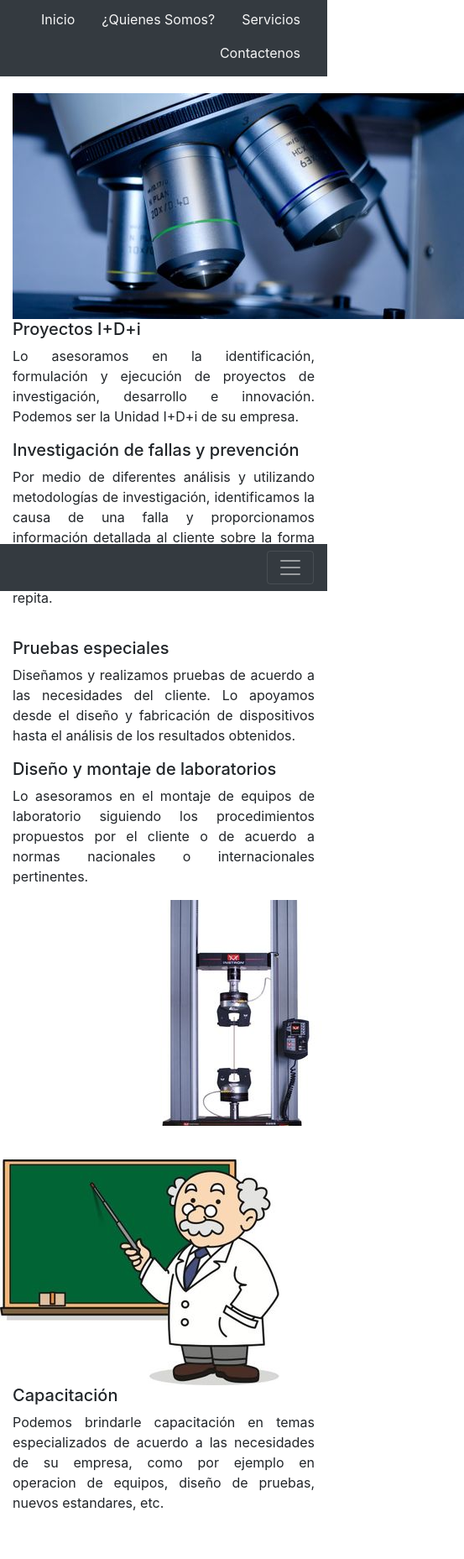
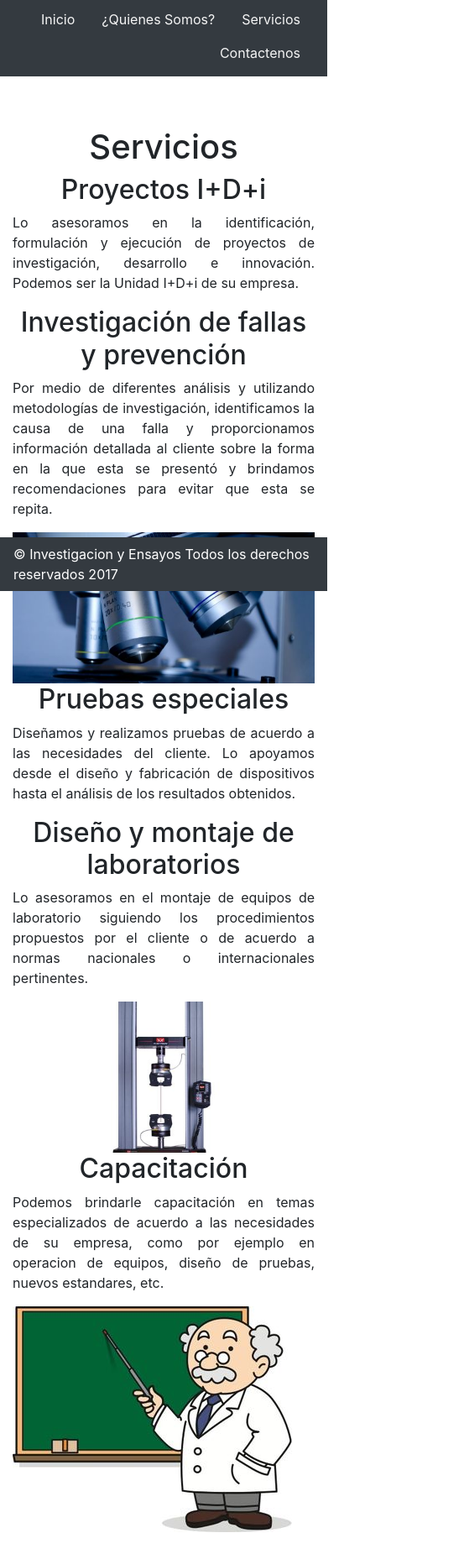
Before and after one commit to curregom/imase, a plain HTML site: page servicios.html in a window 390 px wide. Shown: the part 140-1997 px from the top of the page at 84% size, 553 px wide, since content can reach past the window. Drawn offline with nearby package versions, Linux system fonts and the light colour scheme.

Commit message:
version 0.5

```diff
--- a/estilos.css
+++ b/estilos.css
@@ -1,5 +1,14 @@
 h1, h2, h3{
   text-align: center;
+}
+
+#presentacion{
+  font-size: 25px;
+  background-image: url('images/mic.jpg');
+  background-position: center;
+  background-repeat: no-repeat;
+  background-size: cover;
+
 }
 
 #quienes {
@@ -29,12 +38,7 @@ text-align: center;
 color: #ecab4c;
 }
 
-#bgmic{
-background-image: url('images/microscopio.jpg');
-background-position: center;
-background-repeat: no-repeat;
-text-align: center;
-}
+
 
 
 #exampleInputEmail1 {
@@ -73,7 +77,3 @@ li a:hover {
 placeholder {
   color: white;
 }
-
-#bgmic{
-  background-image:url("images/microscopio.jpg");
-}
--- a/servicios.html
+++ b/servicios.html
@@ -35,63 +35,71 @@
 
                 </div>
     </nav>
-    <div >
+<div class="espacios">
 
-    </div>
-    <div class="container espacios ">
-
-      <div class="row">
-
-        <div class="col-md-6">
-          <img src="images/microscopio.jpg" alt="microscopio">
-        </div>
-
-        <div class="col-md-6">
-          <h5>Proyectos  I+D+i</h5>
-          <p>Lo asesoramos en la identificación, formulación y ejecución de proyectos de investigación, desarrollo e innovación. Podemos ser la Unidad I+D+i de su empresa.</p>
-          <h5>Investigación de fallas y prevención</h5>
-          <p>Por medio de diferentes análisis y utilizando metodologías de investigación, identificamos la causa de una falla y proporcionamos información detallada al cliente sobre la forma en la que esta se presentó y brindamos recomendaciones para evitar que esta se repita.  </p>
-        </div>
+</div>
+    <div  class="espacios ">
 
 
-      </div>
-
-        <div class="row espacios">
-
-          <div class="col-sm-12 col-md-6">
-            <h5>Pruebas especiales</h5>
-            <p>
-Diseñamos y realizamos pruebas de acuerdo a las necesidades del cliente. Lo apoyamos desde el diseño y fabricación de dispositivos hasta el análisis de los resultados obtenidos.</p>
-            <h5>Diseño y montaje de laboratorios</h5>
-            <p>Lo asesoramos en el montaje de equipos de laboratorio siguiendo los procedimientos propuestos por el cliente o de acuerdo a normas nacionales o internacionales pertinentes. </p>
-          </div>
-
-          <div class="col-sm-12 col-md-6">
-            <img src="images/instron.jpg" alt="instron">
-          </div>
-          </div>
-          <div class="row espacios">
+      <h1>Servicios</h1>
+<div class="container">
 
 
-              <img src="images/capacitacion.jpg" alt="capacitacion">
 
 
-            <div class="col-xs-12 col-md-6">
-              <h5>Capacitación</h5>
-              <p>Podemos brindarle capacitación en temas especializados de acuerdo a las necesidades de su empresa, como por ejemplo en operacion de equipos, diseño de pruebas, nuevos estandares, etc.</p>
+            <div class="row featurette">
+              <div class="col-md-7">
+                <h2 class="featurette-heading">Proyectos  I+D+i</h2>
+                <p>Lo asesoramos en la identificación, formulación y ejecución de proyectos de investigación, desarrollo e innovación. Podemos ser la Unidad I+D+i de su empresa.</p>
+                <h2 class="featurette-heading">Investigación de fallas y prevención</h2>
+                <p>Por medio de diferentes análisis y utilizando metodologías de investigación, identificamos la causa de una falla y proporcionamos información detallada al cliente sobre la forma en la que esta se presentó y brindamos recomendaciones para evitar que esta se repita.</p>
+              </div>
+              <div class="col-md-5">
+                <img class="featurette-image img-fluid mx-auto" data-src="holder.js/500x500/auto" alt="microscopio.jpg" style="auto;" src="images/microscopio.jpg" data-holder-rendered="true">
+              </div>
+            </div>
 
+
+
+            <div class="row featurette">
+              <div class="col-md-5 order-md-2">
+                <h2 class="featurette-heading">Pruebas especiales</h2>
+                <p>Diseñamos y realizamos pruebas de acuerdo a las necesidades del cliente. Lo apoyamos desde el diseño y fabricación de dispositivos hasta el análisis de los resultados obtenidos.</p>
+                <h2 class="featurette-heading">Diseño y montaje de laboratorios</h2>
+                <p>Lo asesoramos en el montaje de equipos de laboratorio siguiendo los procedimientos propuestos por el cliente o de acuerdo a normas nacionales o internacionales pertinentes. </p>
+              </div>
+              <div class="col-md-7 order-md-1">
+                <img class="featurette-image img-fluid mx-auto" data-src="holder.js/500x500/auto" alt="instron" style="auto;" src="images/instron.jpg" data-holder-rendered="true">
+              </div>
             </div>
+
+
+
+            <div class="row featurette">
+              <div class="col-md-7">
+                <h2 class="featurette-heading">Capacitación</h2>
+                <p>Podemos brindarle capacitación en temas especializados de acuerdo a las necesidades de su empresa, como por ejemplo en operacion de equipos, diseño de pruebas, nuevos estandares, etc.</p>
+
+              </div>
+              <div class="col-md-5">
+                <img class="featurette-image img-fluid mx-auto" data-src="holder.js/500x500/auto" alt="capacitacion" style="auto;" src="images/capacitacion.jpg" data-holder-rendered="true">
+              </div>
             </div>
-      </div>
-    </div>
+
+<div class="espacios">
+
+</div>
+
+            <!-- /END THE FEATURETTES -->
+            </div>
+          </div><!-- /.container -->
+
+
+</div>
+
 
     <nav class="fixed-bottom navbar navbar-expand-lg navbar-dark bg-dark">
-                <a class="navbar-brand" href="#"></a>
-                    <button class="navbar-toggler" type="button" data-toggle="collapse" data-target="#navbarSupportedContent" aria-controls="navbarSupportedContent" aria-expanded="false" aria-label="Toggle navigation">
-                      <span class="navbar-toggler-icon"></span>
-                    </button>
 
-                <div class="collapse navbar-collapse" id="navbarSupportedContent">
 <footer>&copy;  Investigacion y Ensayos Todos los derechos reservados 2017</footer>  </div>
     </nav>
 
```
Also changed, not shown: contactenos.html (+7 -10 lines), index.html (+5 -16 lines), quienes.html (+0 -5 lines), images/mic.jpg (added).
